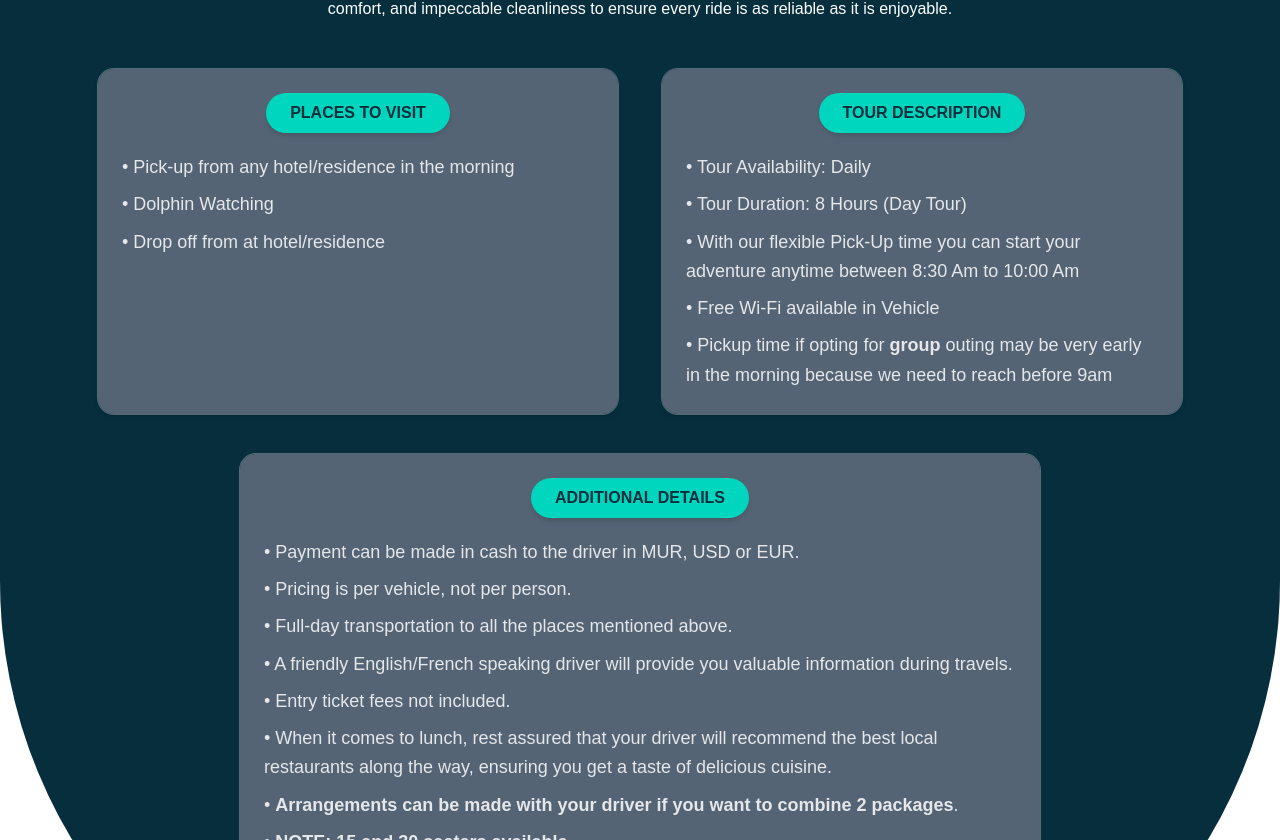
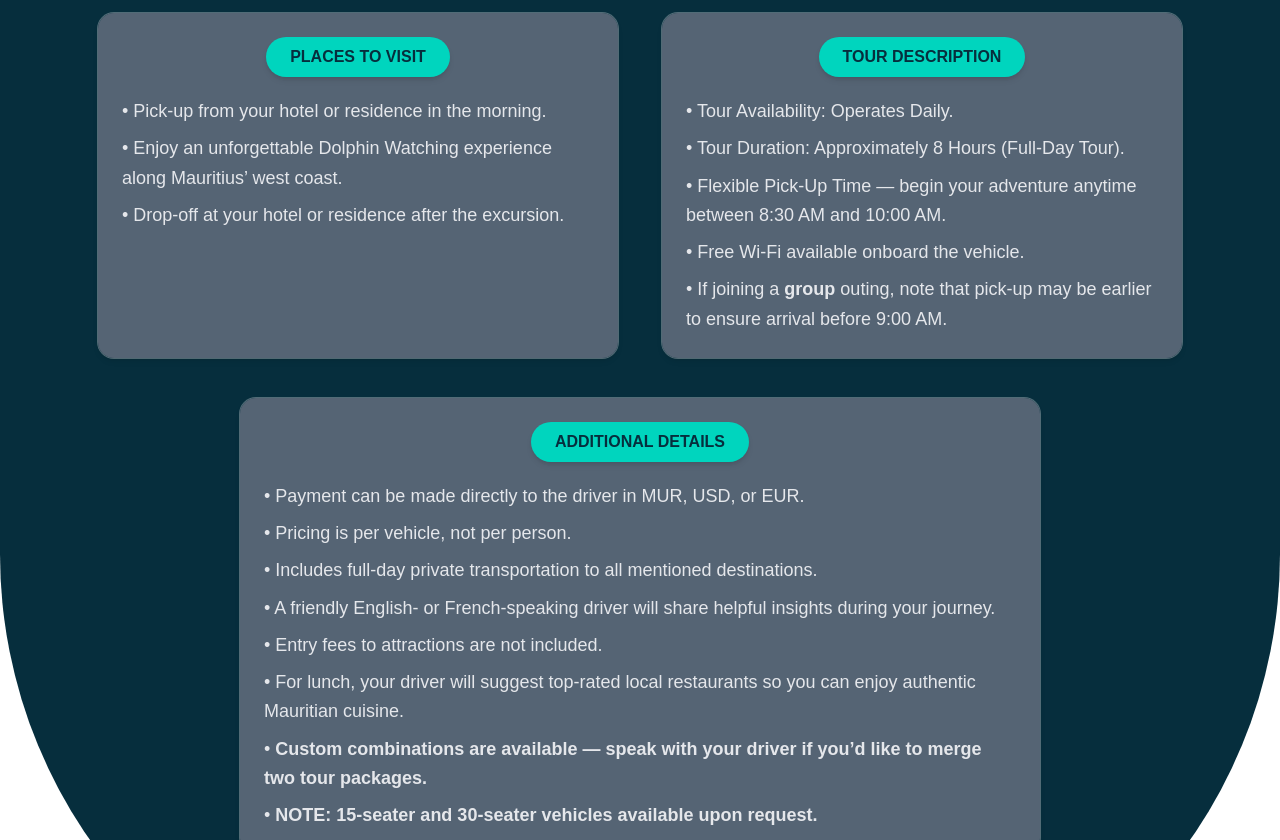
Before and after one commit to BIM-Africa/Mauritius-Travel-Tour, a Next.js app: page /WestTourPkg1 in a window 1280 px wide. Shown: the part 1160-2000 px from the top of the page. Built offline with nearby package versions, Linux system fonts and the light colour scheme.

Commit message:
Update page.tsx

```diff
--- a/src/app/WestTourPkg1/page.tsx
+++ b/src/app/WestTourPkg1/page.tsx
@@ -68,11 +68,8 @@ export default function HomePage() {
       <p className="text-4xl md:text-5xl  mb-8 text-teal-300">As from Rs 3000 per trip</p>
 
       {/* Intro */}
-      <p className="text-white mb-2">
-        At Mauritius Travel & Tour, we take pride in offering a fleet of vehicles that go beyond expectations — combining safety, <br /> comfort, and impeccable cleanliness to ensure every ride is as reliable as it is enjoyable.
-      </p>
       <p className="text-white mb-12">
-        At Mauritius Travel & Tour, we take pride in offering a fleet of vehicles that go beyond expectations — combining safety, <br /> comfort, and impeccable cleanliness to ensure every ride is as reliable as it is enjoyable.
+        At Mauritius Travel & Tour, we’re dedicated to providing service that exceeds expectations — blending safety, comfort, and spotless cleanliness to make every journey both dependable and delightful.
       </p>
 
       {/* Info Boxes */}
@@ -87,9 +84,9 @@ export default function HomePage() {
     </div>
 
     <ul className="space-y-2 text-gray-200 text-lg leading-relaxed">
-      <li>• Pick-up from any hotel/residence in the morning</li>
-      <li>• Dolphin Watching</li>
-      <li>• Drop off from at hotel/residence </li>
+    <li>• Pick-up from your hotel or residence in the morning.</li>
+    <li>• Enjoy an unforgettable Dolphin Watching experience along Mauritius’ west coast.</li>
+    <li>• Drop-off at your hotel or residence after the excursion.</li>
 
 
     </ul>
@@ -104,11 +101,11 @@ export default function HomePage() {
     </div>
 
     <ul className="space-y-2 text-gray-200 text-lg leading-relaxed">
-      <li>• Tour Availability: Daily</li>
-      <li>• Tour Duration: 8 Hours (Day Tour)</li>
-      <li>• With our flexible Pick-Up time you can start your <br /> adventure anytime between 8:30 Am to 10:00 Am</li>
-      <li>• Free Wi-Fi available in Vehicle</li>
-      <li>• Pickup time if opting for <b>group</b> outing may be very early in the morning because we need to reach before 9am</li>
+    <li>• Tour Availability: Operates Daily.</li>
+    <li>• Tour Duration: Approximately 8 Hours (Full-Day Tour).</li>
+    <li>• Flexible Pick-Up Time — begin your adventure anytime between 8:30 AM and 10:00 AM.</li>
+    <li>• Free Wi-Fi available onboard the vehicle.</li>
+    <li>• If joining a <b>group</b> outing, note that pick-up may be earlier to ensure arrival before 9:00 AM.</li>
     </ul>
   </div>
 </div>
@@ -124,14 +121,14 @@ export default function HomePage() {
   </div>
 
   <ul className="space-y-2 text-gray-200 text-lg leading-relaxed">
-    <li>• Payment can be made in cash to the driver in MUR, USD or EUR.</li>
-    <li>• Pricing is per vehicle, not per person.</li>
-    <li>• Full-day transportation to all the places mentioned above.</li>
-    <li>• A friendly English/French speaking driver will provide you valuable information during travels.</li>
-    <li>• Entry ticket fees not included.</li>
-    <li>• When it comes to lunch, rest assured that your driver will recommend the best local restaurants along the way, ensuring you get a taste of delicious cuisine.</li>
-    <li>• <b>Arrangements can be made with your driver if you want to combine 2 packages</b>.</li>
-    <li>• <b>NOTE: 15 and 30 seaters available</b>.</li>
+  <li>• Payment can be made directly to the driver in MUR, USD, or EUR.</li>
+  <li>• Pricing is per vehicle, not per person.</li>
+  <li>• Includes full-day private transportation to all mentioned destinations.</li>
+  <li>• A friendly English- or French-speaking driver will share helpful insights during your journey.</li>
+  <li>• Entry fees to attractions are not included.</li>
+  <li>• For lunch, your driver will suggest top-rated local restaurants so you can enjoy authentic Mauritian cuisine.</li>
+  <li>• <b>Custom combinations are available — speak with your driver if you’d like to merge two tour packages.</b></li>
+  <li>• <b>NOTE: 15-seater and 30-seater vehicles available upon request.</b></li>
   </ul>
 </div>
 
@@ -144,7 +141,7 @@ export default function HomePage() {
     {
       img: "https://islandridemauritius.com/wp-content/uploads/2024/03/caption-2.jpg",
       title: "DOLPHIN WATCHING",
-      desc: "Dolphin watching in the west of Mauritius offers a mesmerizing experience. Cruise through azure waters, encountering playful dolphins in their natural habitat, creating unforgettable moments amid the scenic coastal beauty.",
+      desc: "Dolphin watching on the western coast of Mauritius is a breathtaking marine adventure. Glide across crystal-clear waters and witness playful dolphins in their natural environment — an unforgettable encounter surrounded by the island’s serene coastal beauty.",
     },
   ].map((item, idx) => (
     <article
```
